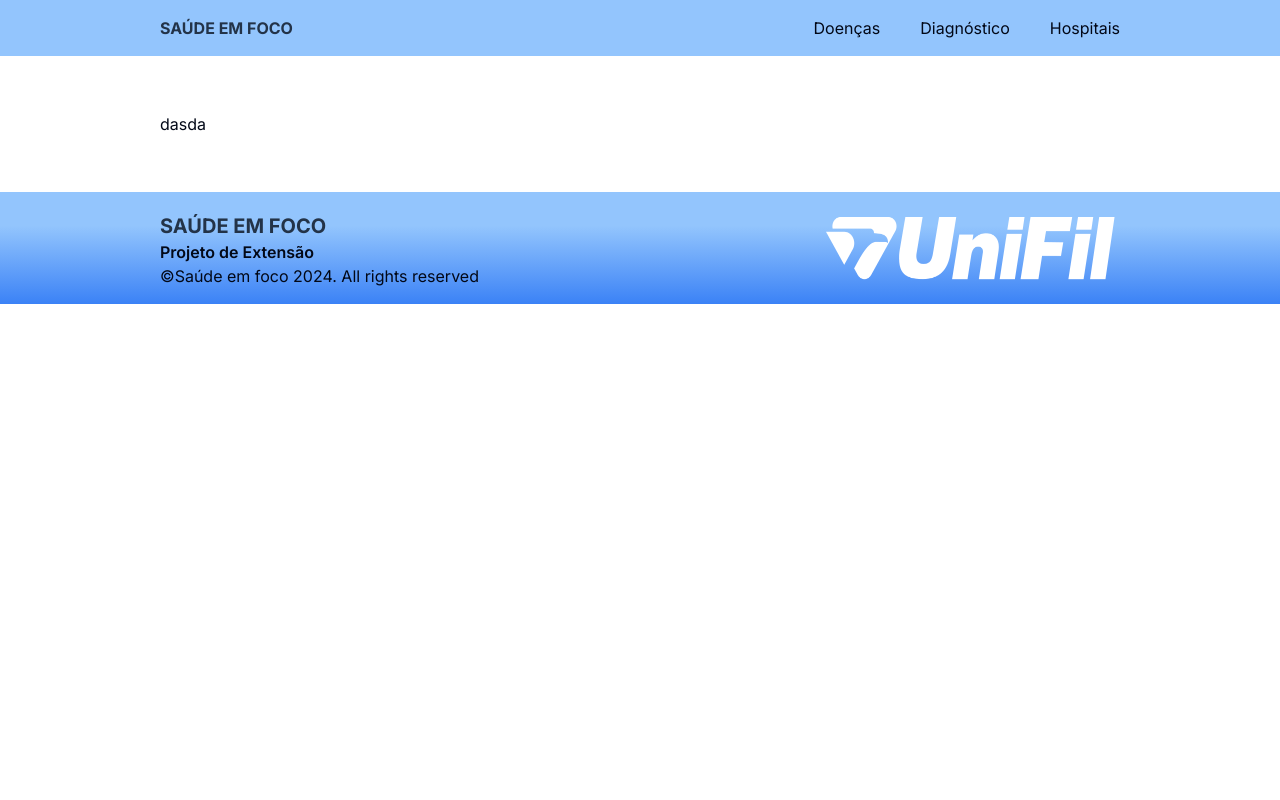
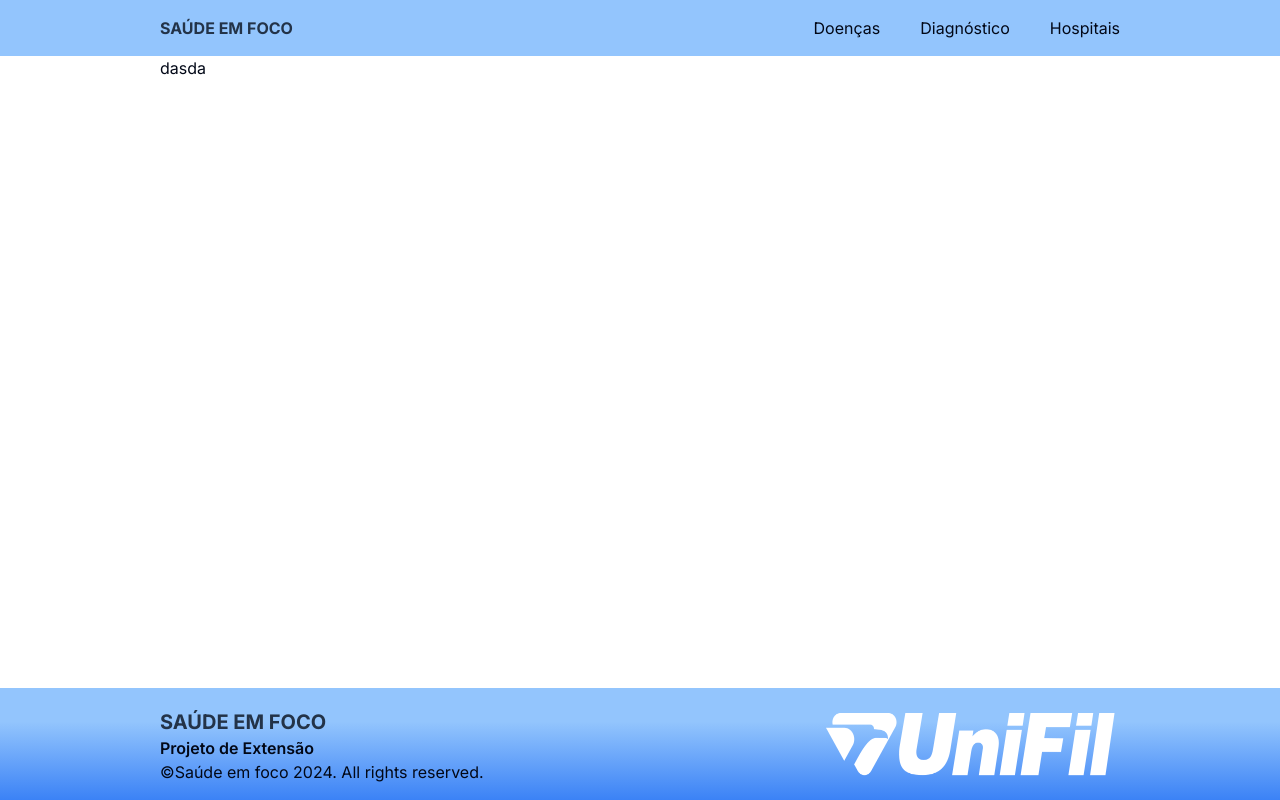
Before and after one commit to ederbiason/saude-em-foco, a Next.js app: page /diagnoses in a window 1280 px wide. Built offline with nearby package versions, Linux system fonts and the light colour scheme.

Commit message:
feat: add some style details

```diff
--- a/src/app/(navigation)/diagnoses/page.tsx
+++ b/src/app/(navigation)/diagnoses/page.tsx
@@ -1,6 +1,6 @@
 export default function page() {
     return (
-        <div className="w-full px-40 py-14">
+        <div className="w-full px-40">
             dasda
         </div>
     )
--- a/src/app/(navigation)/diseases/page.tsx
+++ b/src/app/(navigation)/diseases/page.tsx
@@ -1,6 +1,6 @@
 export default function page() {
     return (
-        <div className="w-full px-40 py-14">
+        <div className="w-full px-40 py-10">
             dasda
         </div>
     )
--- a/src/app/layout.tsx
+++ b/src/app/layout.tsx
@@ -22,7 +22,7 @@ export default function RootLayout({
         <link rel="icon" href="/images/favicon.ico" sizes="any" />
       </head>
 
-      <body className={`${inter.className}`}>
+      <body className={`${inter.className} relative pb-20 min-h-dvh`}>
         <Navbar />
         {children}
         <Footer />
--- a/src/app/page.tsx
+++ b/src/app/page.tsx
@@ -4,7 +4,7 @@ import { Services } from "@/components/Services";
 
 export default function Home() {
   return (
-    <div className="px-40 ">
+    <div className="px-40">
       <Hero />
 
       <Services />
--- a/src/components/Footer.tsx
+++ b/src/components/Footer.tsx
@@ -3,7 +3,7 @@ import logoUnifil from "@/assets/logo-unifil.png"
 
 export function Footer() {
     return (
-        <div className="bg-gradient-to-b from-blue-300 from-30% to-blue-500 h-28 px-40 py-5 flex justify-between">
+        <div className="bg-gradient-to-b from-blue-300 from-30% to-blue-500 h-28 px-40 py-5 flex justify-between absolute bottom-0 w-full">
             <div className="flex flex-col justify-between">
                 <h1 className="text-[#233348] font-bold uppercase text-xl">
                     Saúde em Foco
@@ -12,7 +12,7 @@ export function Footer() {
                     Projeto de Extensão
                 </p>
                 <p>
-                    ©Saúde em foco 2024. All rights reserved
+                    ©Saúde em foco 2024. All rights reserved.
                 </p>
             </div>
 
--- a/src/components/Hero.tsx
+++ b/src/components/Hero.tsx
@@ -11,7 +11,7 @@ export function Hero() {
                 </h1>
 
                 <p className="text-xl text-slate-400">
-                    O Saúde em Foco fornece um guia virtual de cuidados de saúde de maneira simplificada para todos
+                    O Saúde em Foco fornece um guia virtual de cuidados de saúde de maneira simplificada para todos aqueles que procuram mais informações sobre determinada doença
                 </p>
 
                 <Link
--- a/src/components/News.tsx
+++ b/src/components/News.tsx
@@ -39,7 +39,7 @@ export async function News() {
     const { articles } = await getNews()
 
     return (
-        <section className="w-full py-10">
+        <section className="w-full pt-10 pb-20">
             <div className="mx-auto lg:max-w-6xl px-3">
                 <Carousel className="flex flex-col gap-8">
                     <h1 className="text-3xl font-bold text-center">
--- a/src/components/Services.tsx
+++ b/src/components/Services.tsx
@@ -9,7 +9,7 @@ export function Services() {
             </h1>
 
             <p className="text-xl text-slate-500 text-center">
-                Lorem ipsum dolor sit amet consectetur adipisicing elit. Aut quas quos, eum beatae reprehenderit odio a maxime at quis alias voluptatem quo neque perspiciatis totam, ad commodi exercitationem praesentium. Itaque.
+                O nosso objetivo é facilitar o acesso a informações básicas de saúde. Sendo assim, fornecemos alguns serviços que incluem desde orientações sobre diversas doenças até um Chat Bot para realizar um auto diagnóstico, além de um mapa para sinalizar de acordo com sua localização quais os pontos de atendimento médico mais próximos.
             </p>
 
             <div className="grid grid-cols-3 gap-10">
```
